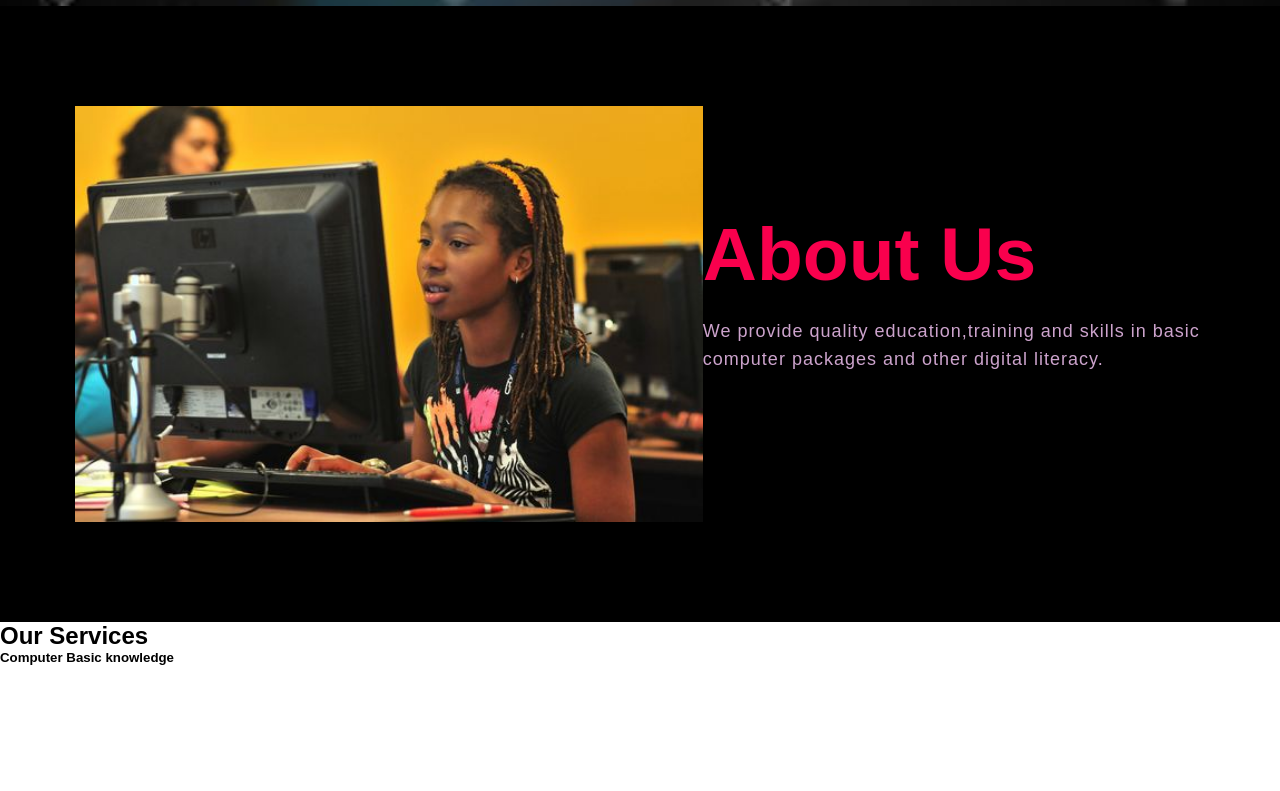
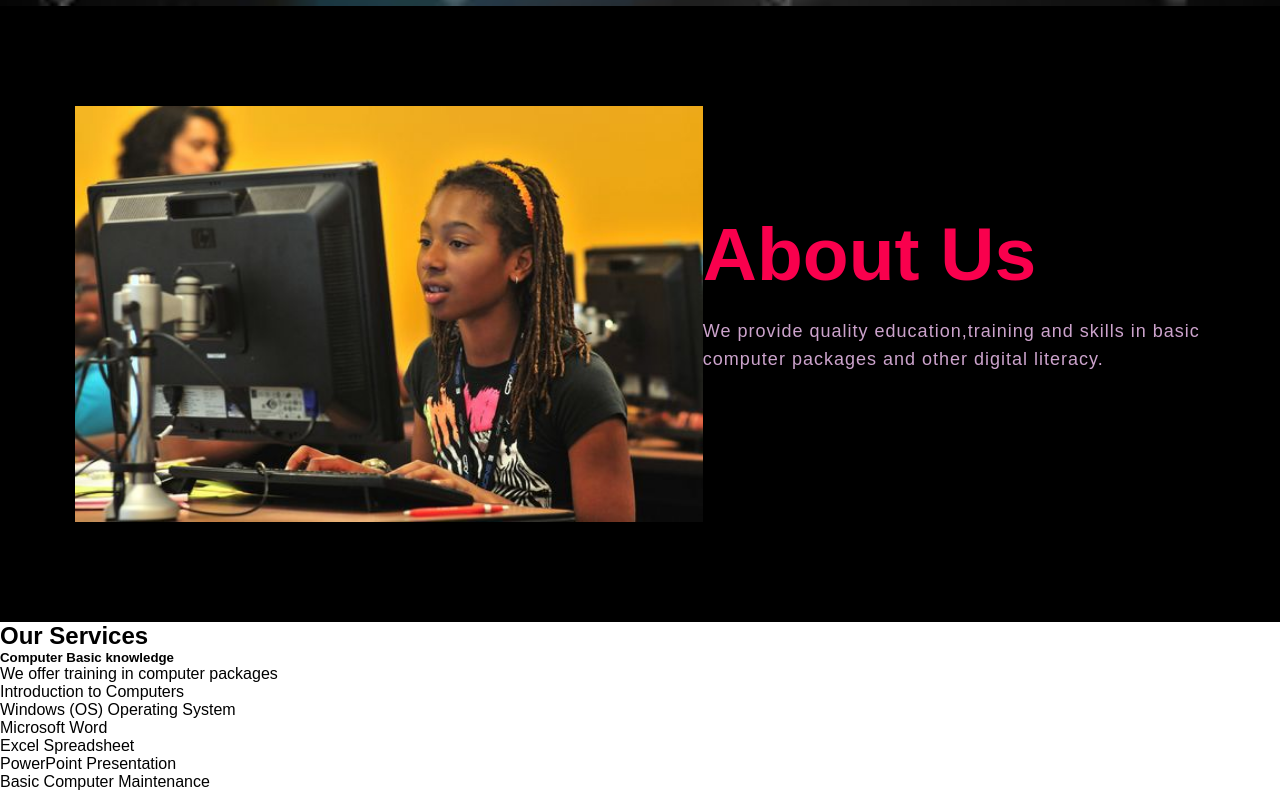
Before and after one commit to GuyoM2762/My-project, a plain HTML site: page index.html in a window 1280 px wide. Shown: the part 794-1585 px from the top of the page. Before the commit the page ends 1459 px from the top, so only its background shows below. Drawn offline with Linux system fonts and the light colour scheme.

Commit message:
¨update¨

```diff
--- a/index.html
+++ b/index.html
@@ -45,14 +45,28 @@
     </section>
     <!--Service section-->
     <div class="service">
-        <div class="title"></div>
+        <div class="title">
         <h2>Our Services</h2>
     </div>
     <div class="box">
         <div class="card">
             <i class="fa-solid fa-bars"></i>
             <h5>Computer Basic knowledge</h5>
+            <div class="pra">
+                <p>We offer training in computer packages
+                    <ul>
+                        <li>Introduction to Computers</li>
+                        <li>Windows (OS) Operating System</li>
+                        <li>Microsoft Word</li>
+                        <li>Excel Spreadsheet</li>
+                        <li>PowerPoint Presentation</li>
+                        <li>Basic Computer Maintenance</li>
+
+                </p>
+
+            </div>
         </div>
+    </div>
     </div>
 
 </body>
```
